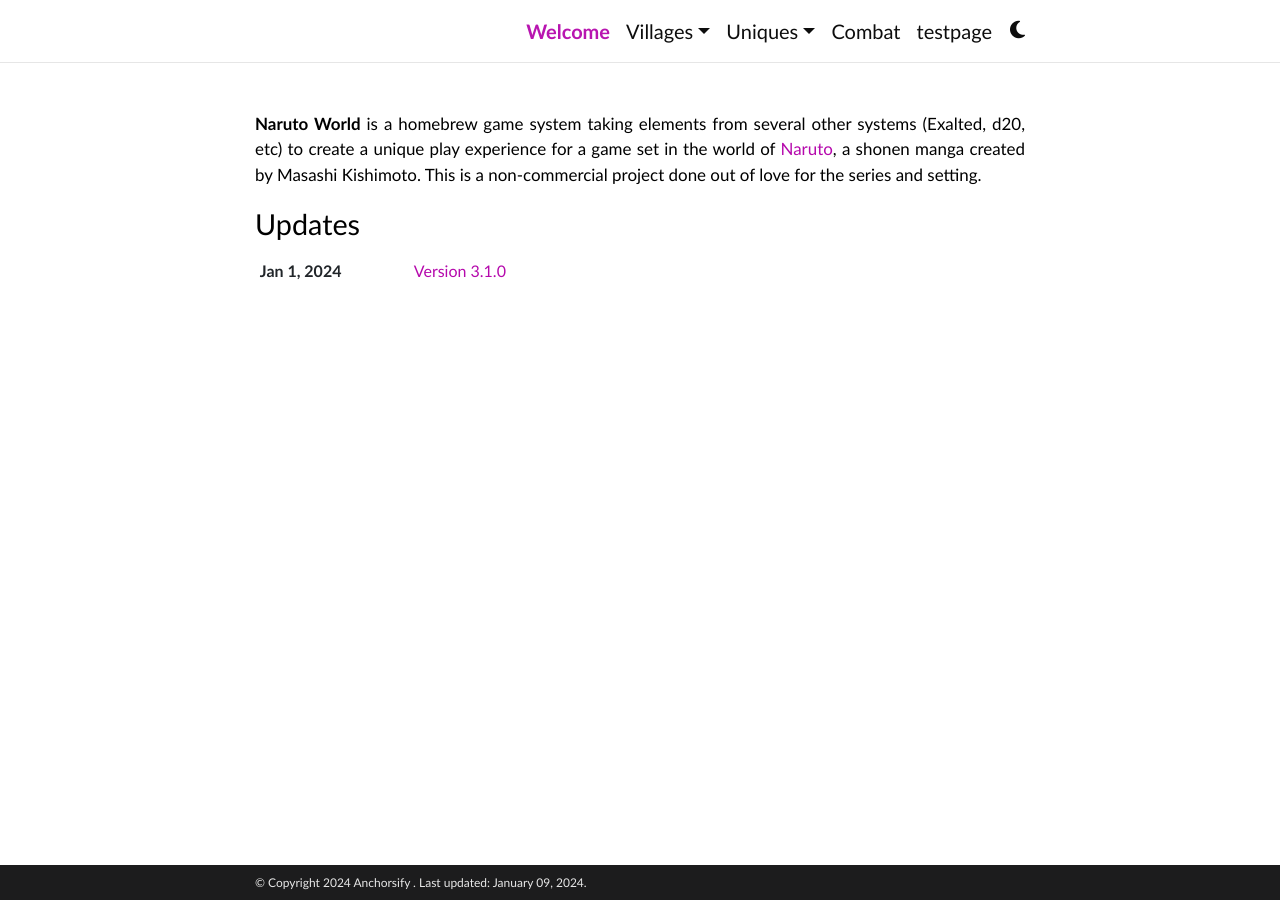
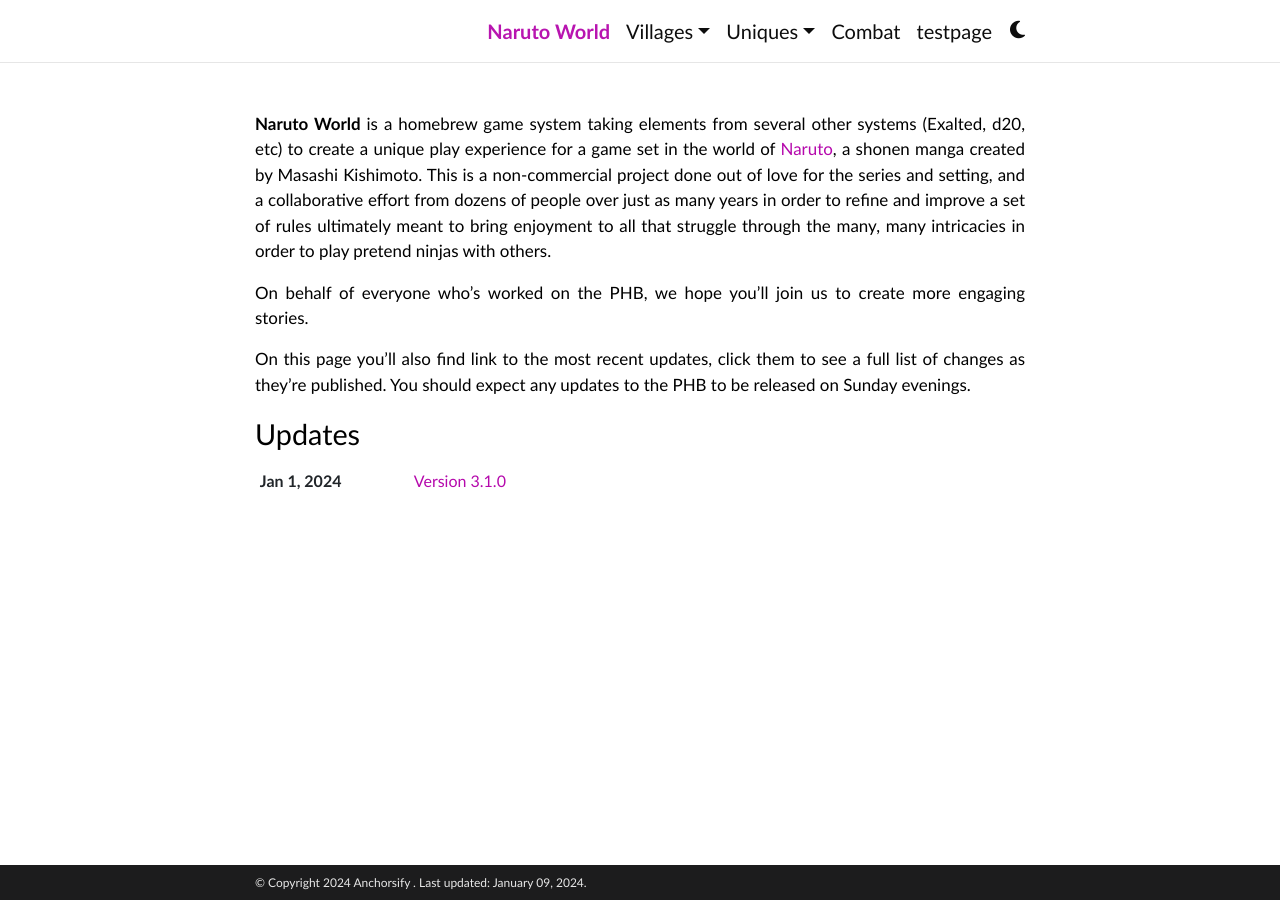
Before and after one commit to Anchorsify/Anchorsify.github.io, a Jekyll site: the page built from _pages/welcome.md, in a window 1280 px wide. Built offline with Jekyll 4.4.1, drawn with Linux system fonts in a browser that asks for light colours; some web fonts are replaced; comment, search, counter and statistics services are not loaded; a style sheet for code colours, icons or effects is not loaded.

Commit message:
Update welcome.md

```diff
--- a/_pages/welcome.md
+++ b/_pages/welcome.md
@@ -1,9 +1,13 @@
 ---
 layout: about
-title: Welcome
+title: Naruto World
 permalink: /
 
 news: true # includes a list of news items
 ---
 
-**Naruto World** is a homebrew game system taking elements from several other systems (Exalted, d20, etc) to create a unique play experience for a game set in the world of [Naruto](https://en.wikipedia.org/wiki/Naruto), a shonen manga created by Masashi Kishimoto. This is a non-commercial project done out of love for the series and setting.
+**Naruto World** is a homebrew game system taking elements from several other systems (Exalted, d20, etc) to create a unique play experience for a game set in the world of [Naruto](https://en.wikipedia.org/wiki/Naruto), a shonen manga created by Masashi Kishimoto. This is a non-commercial project done out of love for the series and setting, and a collaborative effort from dozens of people over just as many years in order to refine and improve a set of rules ultimately meant to bring enjoyment to all that struggle through the many, many intricacies in order to play pretend ninjas with others.
+
+On behalf of everyone who's worked on the PHB, we hope you'll join us to create more engaging stories.
+
+On this page you'll also find link to the most recent updates, click them to see a full list of changes as they're published. You should expect any updates to the PHB to be released on Sunday evenings.
```
